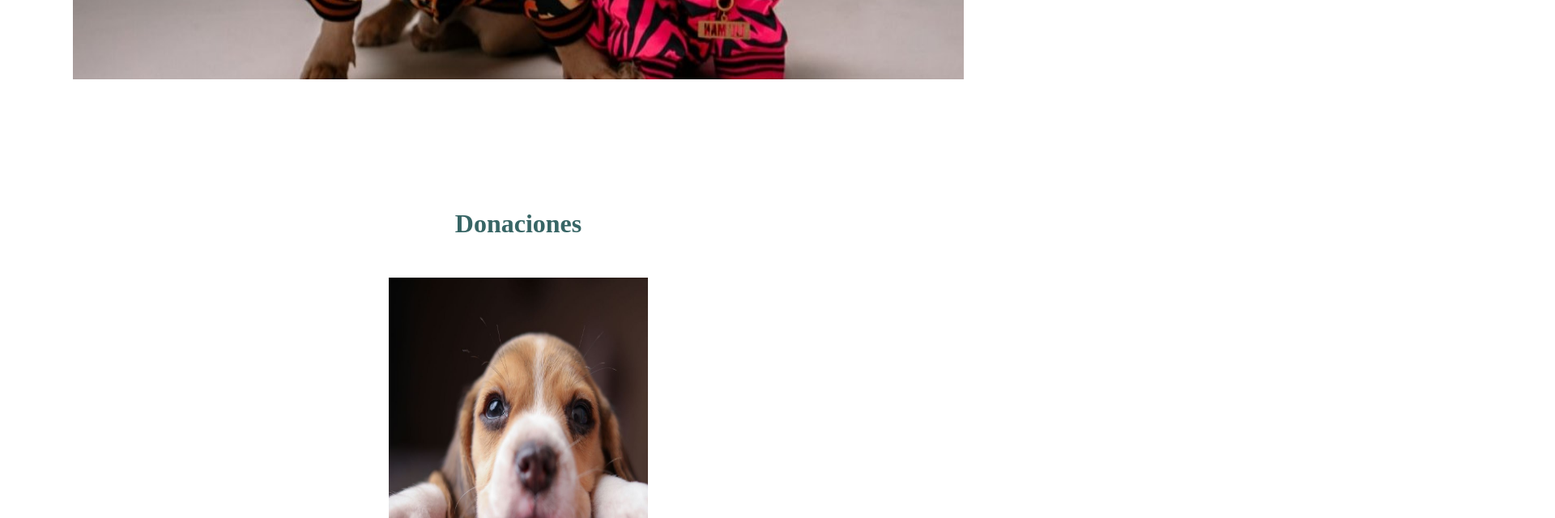
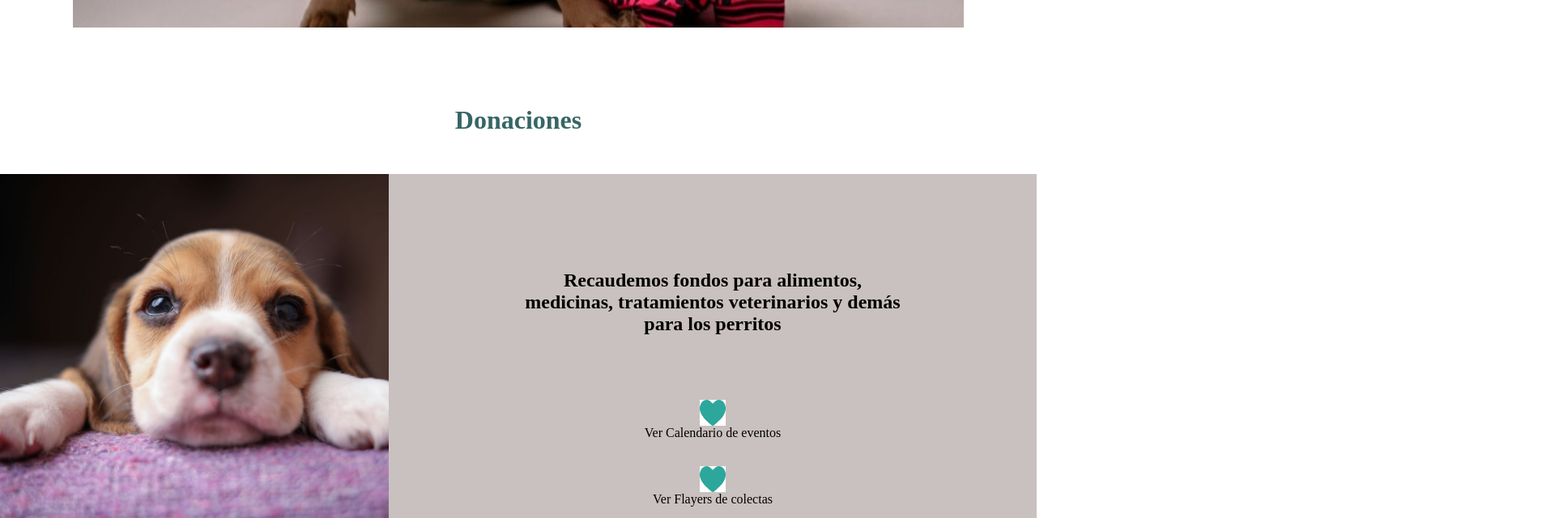
Before and after one commit to solucionesfulcrum/CoderHouse, a plain HTML site: page index.html in a window 1280 px wide. Shown: the part 2160-2800 px from the top of the page at 81% size, 1920 px wide, since content can reach past the window. Drawn offline with Linux system fonts and the light colour scheme.

Commit message:
[feature]-codificacion de box modeling

```diff
--- a/css/estilos.css
+++ b/css/estilos.css
@@ -52,7 +52,7 @@
 }
 
 .youtube{
-    margin: 10rem 10rem 2rem 30rem;
+    margin: 10rem 10rem 2rem 20rem;
 }
 
 .Pag{
@@ -63,7 +63,7 @@
 
 h1{
     color: #376565;
-    margin: 10rem 10rem 3rem 10rem
+    margin: 6rem 10rem 3rem 10rem
 }
 
 .Pag__cuerpo{
@@ -102,6 +102,30 @@ h2.Pag__letraPrin{
 }
 
 .donaciones__imagen{
-    width: 20rem;
+    width: 30rem;
     height: 30rem;
 }
+
+.donaciones__pag{
+    display: flex;
+    flex-direction: row;
+}
+
+.donaciones__detalle{
+    display: flex;
+    flex-direction: column;
+    align-items: center;
+    justify-content: center;
+    background-color: #C9C1BF;
+}
+
+.donaciones__img{
+    width: 2rem;
+    height: 2rem;
+    margin-top: 2rem;
+}
+
+.losPerritos__img{
+    width: 40rem;
+    height: 20rem;
+}
--- a/index.html
+++ b/index.html
@@ -25,47 +25,55 @@
                 <a class="nav__texto" href="#losPerritos">LOS PERRITOS</a>
                 <a class="nav__texto" href="#petShop">PET SHOP</a>
                 <a class="nav__texto" href="#rendicion">RENDICIÓN</a>
-                <img class="nav__imagen" src="./images/corazonLinea.jpg" alt="">
+                <img class="nav__imagen" src="./images/corazonLinea.png" alt="">
             </div>
         </nav>
         <div class="header__about" id="about">
-            <iframe  class="youtube" width="1120" height="630" src="https://www.youtube.com/embed/7mljHYAgE1M"
+            <iframe class="youtube" width="1120" height="630" src="https://www.youtube.com/embed/7mljHYAgE1M"
                 title="YouTube video player" frameborder="2"
                 allow="accelerometer; autoplay; clipboard-write; encrypted-media; gyroscope; picture-in-picture"
                 allowfullscreen></iframe>
         </div>
         <div class="Pag" id="nosotros">
             <h1>NOSOTROS</h1>
-            <h2 class="Pag__letraPrin">Somos una asociación sin fines de lucro, dedicada al cuidado, dedicación y respeto hacia perritos
+            <h2 class="Pag__letraPrin">Somos una asociación sin fines de lucro, dedicada al cuidado, dedicación y
+                respeto hacia perritos
                 abandonados y/o rescatados</h2>
             <div class="Pag__cuerpo">
                 <h2 class="borde_texto">Misión</h2>
-            <h2 class="borde_texto">Nosotros tenemos como misión principal brindarle a los perritos abandonados o desanparados una nueva
+                <h2 class="borde_texto">Nosotros tenemos como misión principal brindarle a los perritos abandonados o
+                    desanparados una nueva
                     oportunidad para vivir plenamente y felices</h2>
                 <h2 class="borde_texto">Visión</h2>
-            <h2 class="borde_texto">Nuestra visión es llegar al corazón de mas gente que pueda apoyar nuestra causa para ayudar a mas
+                <h2 class="borde_texto">Nuestra visión es llegar al corazón de mas gente que pueda apoyar nuestra causa
+                    para ayudar a mas
                     perritos cuya vida es tan valiosa como la nuestra</h2>
             </div>
         </div>
         <div class="Pag" id="donaciones">
             <h1>Donaciones</h1>
-            <div>
+            <div class="donaciones__pag">
                 <img class="donaciones__imagen" src="./images/donaciones_perritos.jpg" alt="">
+                <div class="donaciones__detalle">
+                    <h2>Recaudemos fondos para alimentos, medicinas, tratamientos veterinarios y demás para los perritos
+                    </h2>
+                    <img class="donaciones__img" src="./images/corazon.jpg" alt="">
+                    <span>Ver Calendario de eventos</span>
+                    <img class="donaciones__img" src="./images/corazon.jpg" alt="">
+                    <span>Ver Flayers de colectas</span>
                 </div>
-            <h2>Recaudemos fondos para alimentos, medicinas, tratamientos veterinarios y demás para los perritos</h2>
-            <img src="./images/corazon.jpg" alt="">
-            <span>Ver Calendario de eventos</span>
-            <img src="./images/corazon.jpg" alt="">
-            <span>Ver Flayers de colectas</span>
+            </div>
+            <div class="donaciones__pag">
                 <h2>¡Dale a la huellita para donar por yape!</h2>
-            <a href="https://www.yape.com.pe/#/"><img src="./images/huella.jpg" alt=""></a>
-
+                <a href="https://www.yape.com.pe/#/"><img class="donaciones__img" src="./images/huella.jpg" alt=""></a>
+            </div>
         </div>
         <div class="Pag" id="losPerritos">
             <h1>Los perritos</h1>
+            <img class="losPerritos__img" src="./images/perritos.jpg" alt="">
             <h1>Los perritos están divididos entre nuestro viejitos, que son los que viven con nosotros y nos
                 representan, y los perritos acogidos, cuyas historias de vida son realmente conmovedoras</h1>
-            <img src="./images/perritos.jpg" alt="">
+
             <h2>Los viejitos</h2>
             <a href="#"><img src="./images/corazon.jpg" alt=""></a>
             <h2>Historias de Vida</h2>
```
Also changed, not shown: images/corazonLinea.jpg (deleted), images/corazonLinea.png (added). Lines whose indentation alone changed are shown as unchanged.
